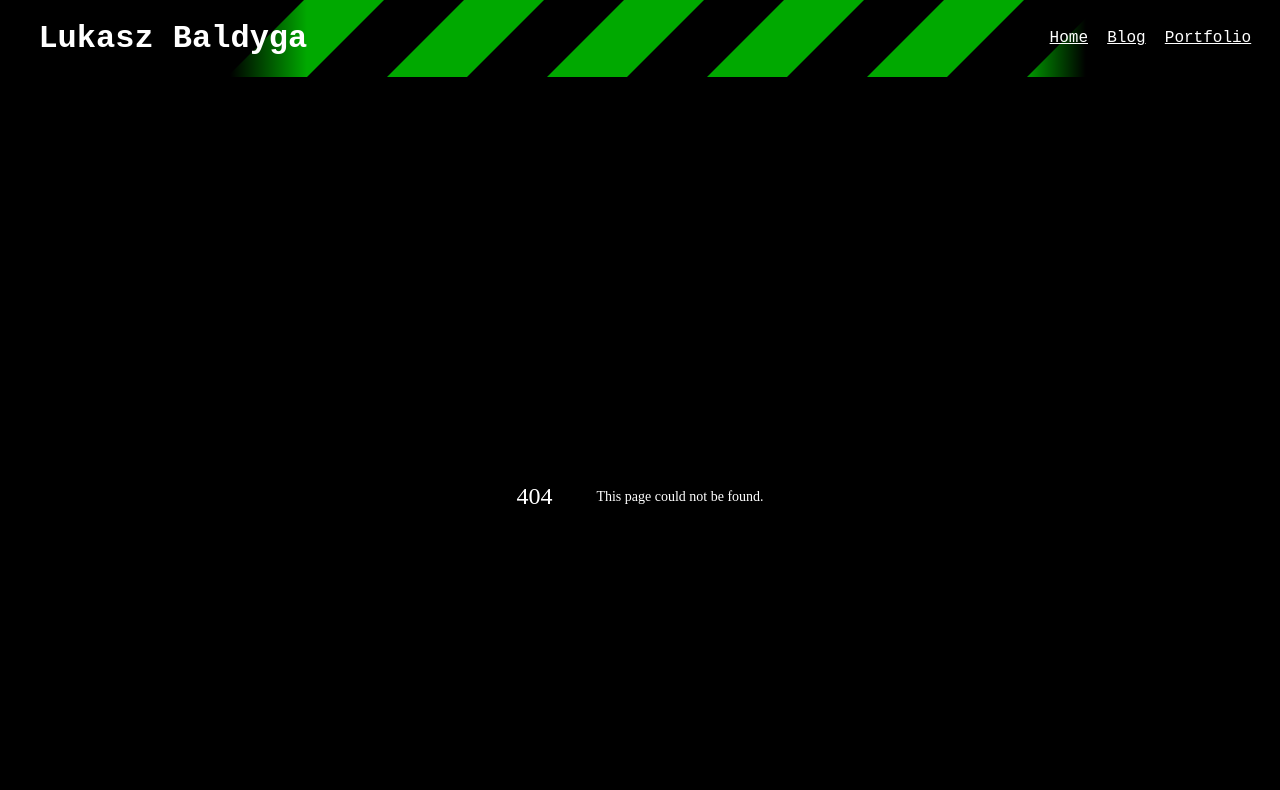
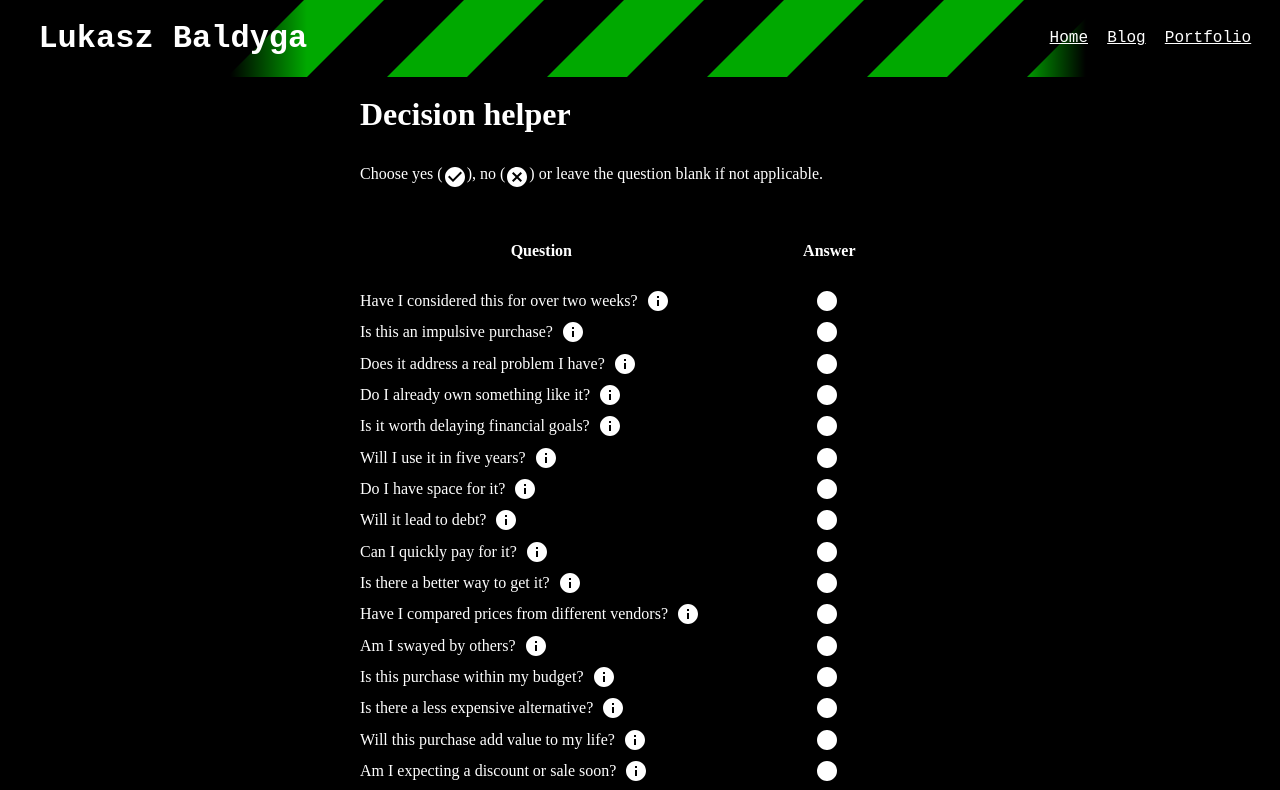
Before and after one commit to Rijndael1998/Website-Neo, a Next.js app: page /blog/decision in a window 1280 px wide. Before the commit this address had no page. Shown: the top 790 px of the page. Built offline with nearby package versions, Linux system fonts and the light colour scheme; a web font is replaced by a local one.

Commit message:
moved decision into blog

```diff
--- a/src/app/portfolio/decision/page.tsx
+++ b/src/app/blog/decision/page.tsx
@@ -1,7 +1,7 @@
 "use client";
 
 import Lazy from "@/components/lazy/_lazy";
-import { deciderP1, deciderQuestions } from "@/content/portfolio/decider/Decider";
+import { deciderQuestions } from "@/content/portfolio/decider/Decider";
 import React, { useState } from "react";
 import style from "./decision.module.scss";
 import InfoIcon from '@mui/icons-material/Info';
@@ -64,8 +64,10 @@ export default function Decider() {
     }
 
     return <Lazy>
-        <h1>Decision</h1>
-        <p>{deciderP1}</p>
+        <h1>Decision helper</h1>
+        <p style={{display: "flex"}}>
+            Choose yes (<CheckCircleIcon />), no (<CancelIcon />) or leave the question blank if not applicable.
+            </p>
         <div className={style.table}>
             <div className={style.top}>
                 <div>
--- a/src/content/portfolio/decider/Decider.ts
+++ b/src/content/portfolio/decider/Decider.ts
@@ -1,5 +1,3 @@
-export const deciderP1 = `Choose yes (${""}) or no`;
-
 export type QuestionEntryType = [
     question: string,
     description?: string,
```
Also changed, not shown: src/app/blog/page.tsx (+10 -0 lines), src/content/portfolio/Portfolio.tsx (+0 -9 lines), src/app/blog/decision/decision.module.scss (renamed from src/app/portfolio/decision/decision.module.scss).
